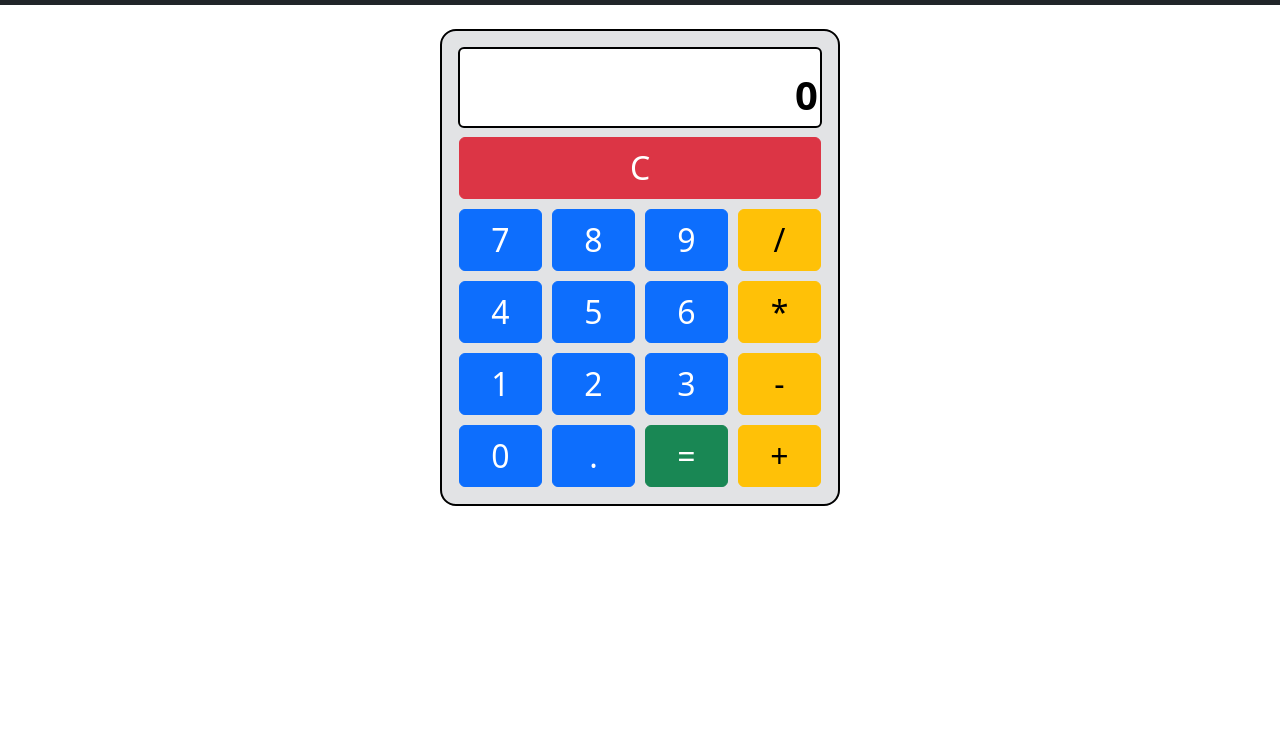
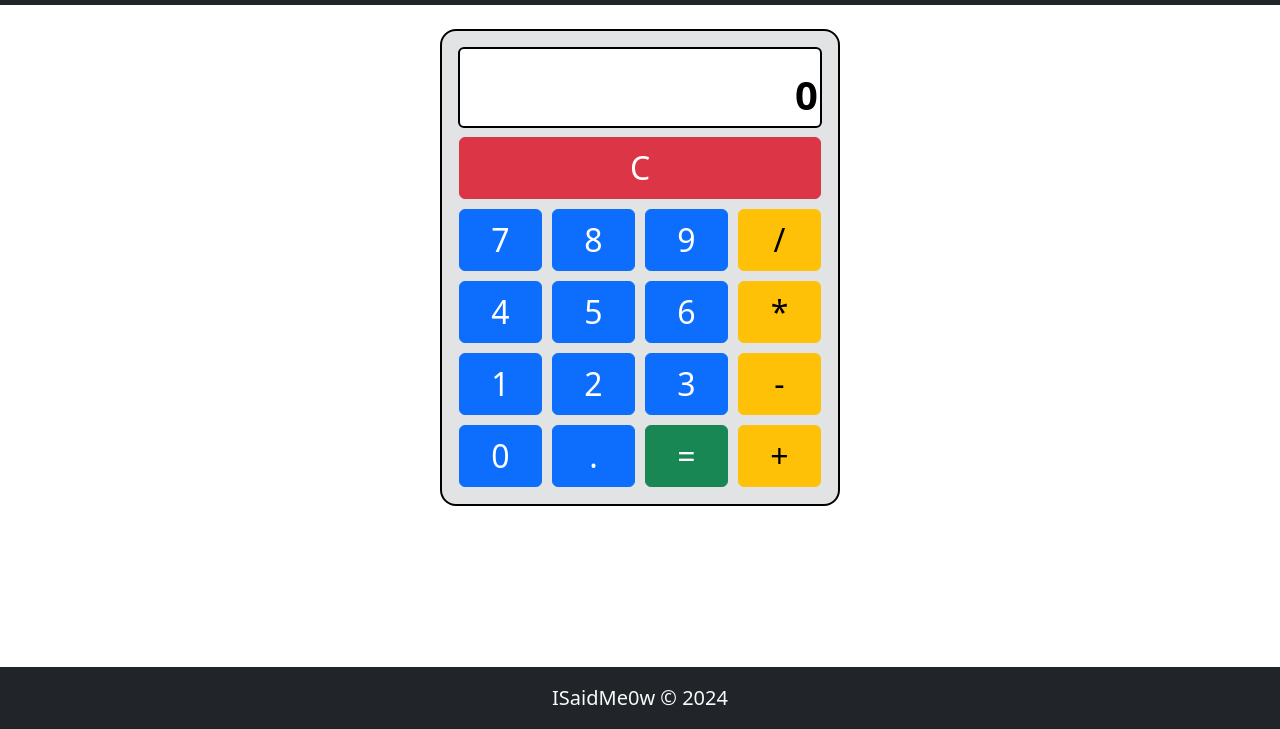
Before and after one commit to isaidme0w/isaidme0w.github.io, a plain HTML site: page calc.html in a window 1280 px wide. Shown: the part 71-800 px from the top of the page. Drawn offline with nearby package versions, Linux system fonts and the light colour scheme.

Commit message:
Added footer

```diff
--- a/calc.html
+++ b/calc.html
@@ -128,6 +128,9 @@
             </div>
         </div>
     </main>
+    <footer class="bg-dark bg-dark p-3 fs-5 text-light text-center fixed-bottom">
+        ISaidMe0w &copy; 2024
+    </footer>
     <script src="calc.js"></script>
     <script src="https://cdn.jsdelivr.net/npm/bootstrap@5.3.3/dist/js/bootstrap.bundle.min.js" integrity="sha384-YvpcrYf0tY3lHB60NNkmXc5s9fDVZLESaAA55NDzOxhy9GkcIdslK1eN7N6jIeHz" crossorigin="anonymous"></script>
 </body>
```
Also changed, not shown: index.html (+3 -0 lines).
